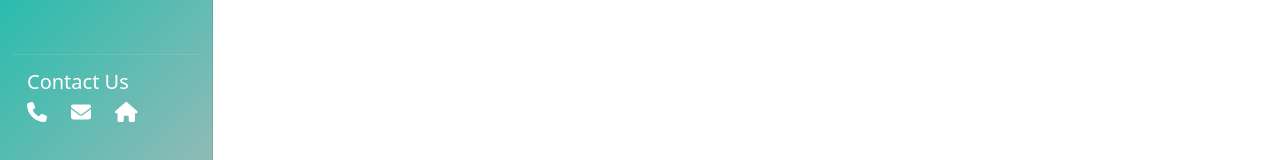
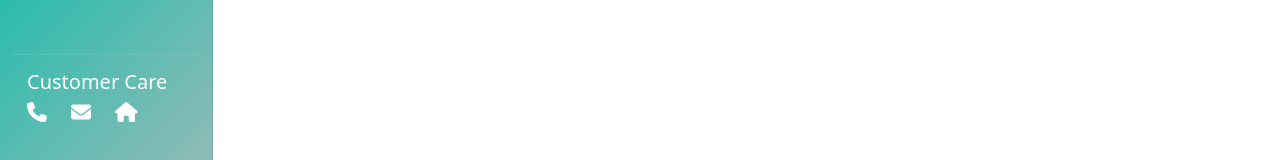
Before and after one commit to Vasoyasharan/InventoryManagementFrontEnd, a React (Create React App) app: page /dashboard in a window 1280 px wide. Shown: the part 590-750 px from the top of the page. Built offline with nearby package versions, Linux system fonts and the light colour scheme; sample sign-in values are in the browser's storage.

Commit message:
Testing PR

```diff
--- a/src/component/Sidebar.js
+++ b/src/component/Sidebar.js
@@ -44,7 +44,7 @@ const Sidebar = () => {
                 </li>
               </ul>
               <div className="sidebar-footer">
-                <h5>Contact Us</h5>
+                <h5>Customer Care</h5>
                 <div className="contact-icons">
                   <FontAwesomeIcon icon={faPhone} size="lg" /> &nbsp;
                   <FontAwesomeIcon icon={faEnvelope} size="lg" /> &nbsp;
```
